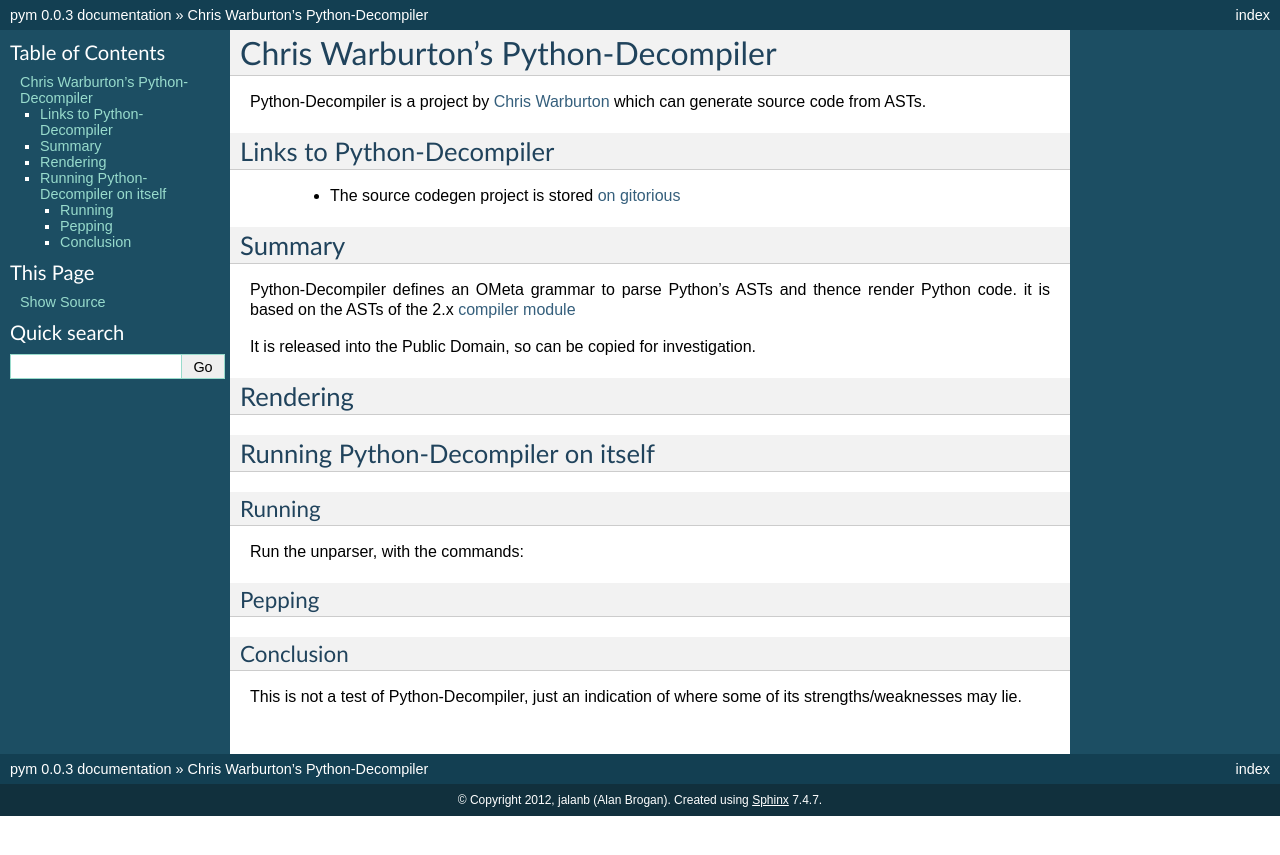
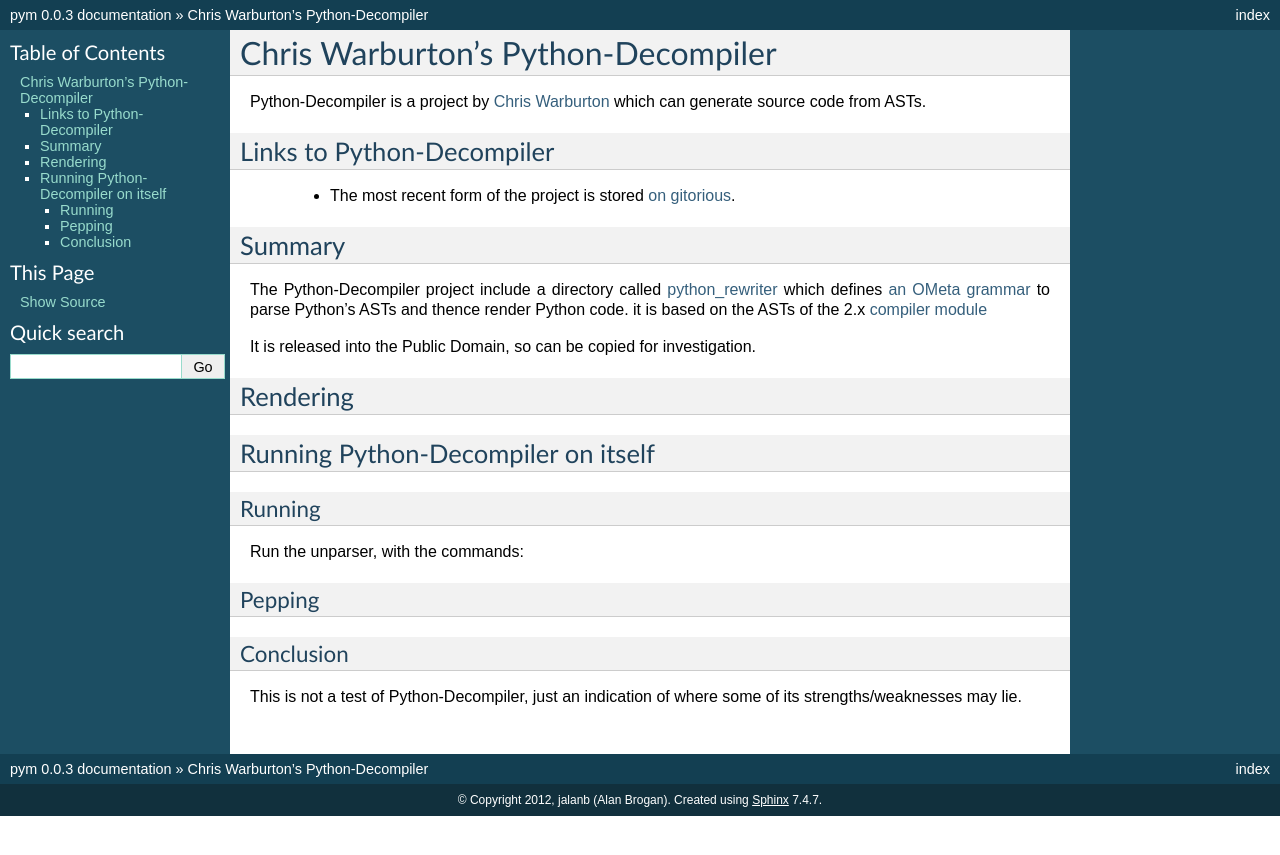
Before and after one commit to jalanb/pym, a Sphinx documentation site: the page built from docs/python_decompiler.rst, in a window 1280 px wide. Shown: the top 855 px of the page. Built offline with Sphinx 7.4.7, drawn with Linux system fonts in a browser that asks for light colours; formulas are drawn with MathJax 3.

Commit message:
Move on from the decompiler to the rewriter

```diff
--- a/docs/python_decompiler.rst
+++ b/docs/python_decompiler.rst
@@ -11,14 +11,14 @@
 .. _warbo_pythondecompiler:
 
 Links to Python-Decompiler
-----------------------
+--------------------------
 
-  * The source codegen project is stored `on gitorious <https://gitorious.org/python-decompiler>`_
+  * The most recent form of the project is stored `on gitorious <https://gitorious.org/python-decompiler>`_.
 
 Summary
 -------
 
-Python-Decompiler defines an OMeta grammar to parse Python's ASTs and thence render Python code. it is based on the ASTs of the 2.x `compiler module <http://docs.python.org/2/library/compiler.html>`_
+The Python-Decompiler project include a directory called `python_rewriter <https://gitorious.org/python-decompiler/python_rewriter/source/b263c45ad84a737422ee8e35f9e2f3a30cc28e56:python_rewriter>`_ which defines `an OMeta grammar <https://gitorious.org/python-decompiler/python_rewriter/source/b263c45ad84a737422ee8e35f9e2f3a30cc28e56:python_rewriter/base.py#L122>`_ to parse Python's ASTs and thence render Python code. it is based on the ASTs of the 2.x `compiler module <http://docs.python.org/2/library/compiler.html>`_
 
 It is released into the Public Domain, so can be copied for investigation.
 
```
